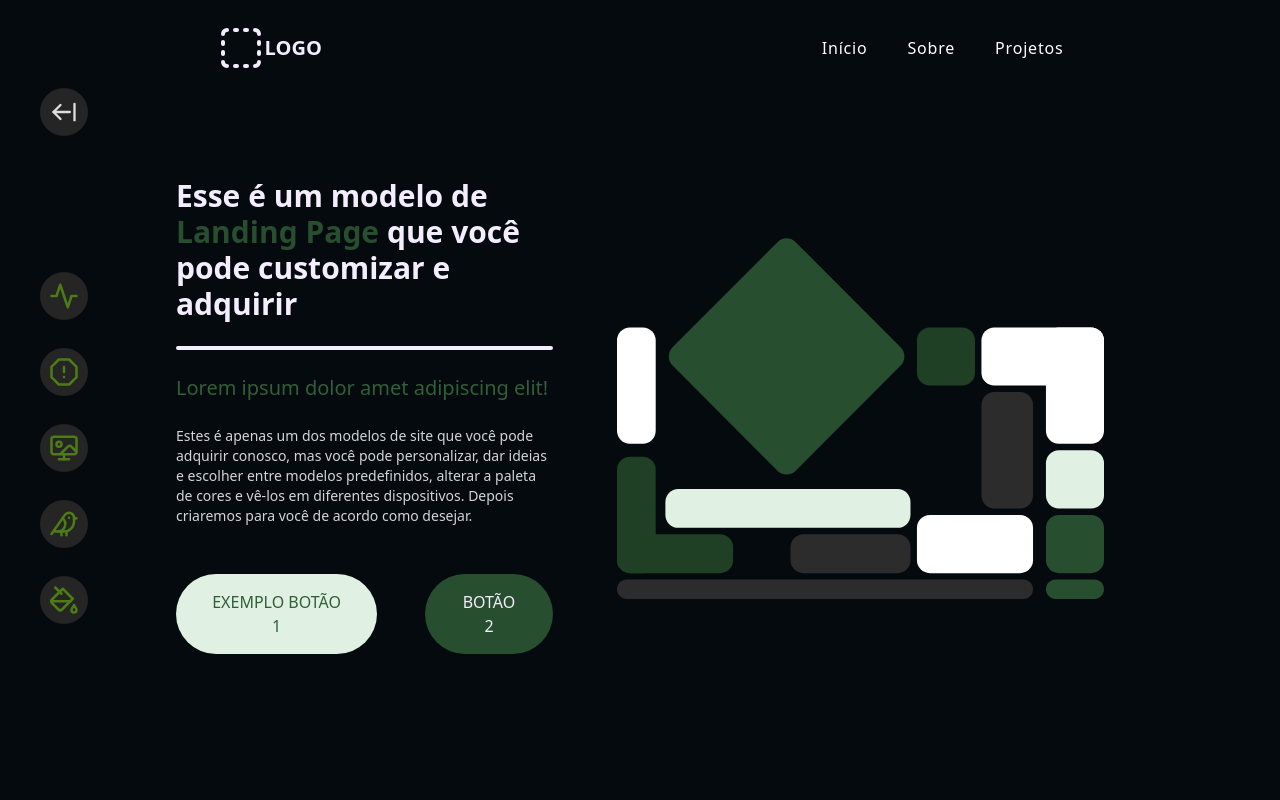
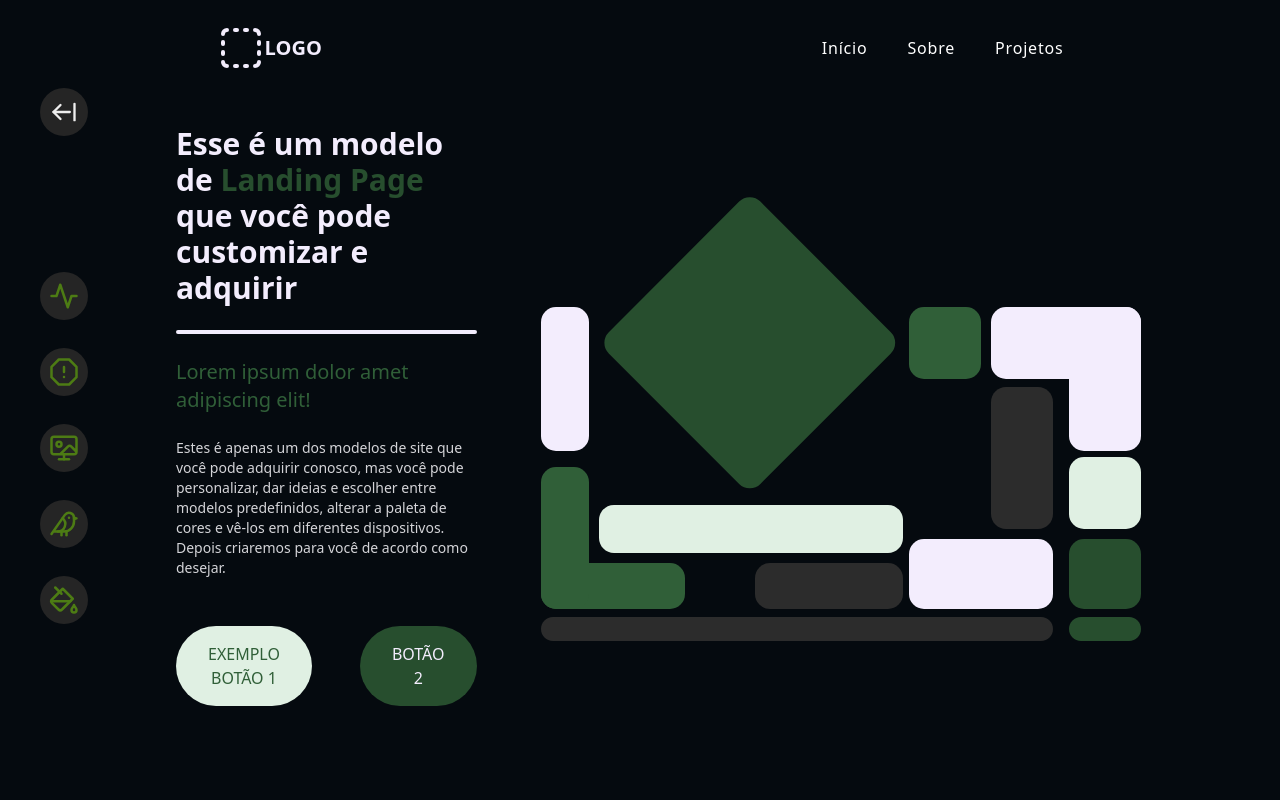
Before and after one commit to juicerq/Notes, a Next.js app in the folder web/: page /demo in a window 1280 px wide. Shown: the top 800 px of the page. Built offline with nearby package versions, Linux system fonts and the light colour scheme.

Commit message:
added art sizes

```diff
--- a/web/src/app/globals.css
+++ b/web/src/app/globals.css
@@ -11,6 +11,22 @@
   color: #252525; /* Cor do texto selecionado */
 }
 
+.element-color-1 {
+  fill: var(--primaryButton);
+}
+.element-color-2 {
+  fill: var(--bgAlt);
+}
+.element-color-3 {
+  fill: var(--text);
+}
+.element-color-4 {
+  fill: var(--accent);
+}
+.element-color-5 {
+  fill: var(--secondaryButton);
+}
+
 :root {
   --bg: #050a0f;
   --bgAlt: #2C2C2C;
@@ -19,6 +35,7 @@
   --extra: #192A22;
   --accent: #305f38;
   --text: #f3edfd;
+
 }
 
 .remove-scrollbar {
@@ -39,6 +56,42 @@
   display: flex;
   justify-items: center;
   align-items: center;
+}
+
+.trace::after{
+  content: '';
+  position: absolute;
+  width: 100%;
+  height: 2px;
+  bottom: 30px;
+  left: -4px;
+  transform: scaleX(0);
+  background: green ;
+  transform-origin: bottom right;
+  transition: transform 0.5s ease-out;
+  animation: travessa 5s ease infinite;
+  animation-delay: 5s;
+}
+
+.trace::after {
+  transform: scaleX(1);
+  transform-origin: bottom left;
+}
+
+@keyframes travessa {
+	0% {
+		width: 0%;
+	}
+
+	50% {
+    left: 100%;
+    right: -4px;
+		width: 100%;
+	}
+
+	100% {
+		width: 1%;
+	}
 }
 
 @layer components {
--- /dev/null
+++ b/web/src/components/SitePreview/LPComponents/Arts/ArtMobile.tsx
@@ -0,0 +1,136 @@
+export default function ArtMobile() {
+  return (
+    <div className="md:hidden">
+      <svg
+        id="art-mobile"
+        width="300"
+        height="225"
+        viewBox="0 0 300 225"
+        xmlns="http://www.w3.org/2000/svg"
+      >
+        <rect
+          className="element-color-1"
+          fill="#274E2E"
+          width="107.267"
+          height="107.267"
+          rx="10"
+          transform="matrix(0.706678 0.707535 -0.706678 0.707535 104.391 0)"
+        />
+        <path
+          className="element-color-1"
+          fill="#274E2E"
+          d="M264 219C264 215.686 266.686 213 270 213H294C297.314 213 300 215.686 300 219V219C300 222.314 297.314 225 294 225H270C266.686 225 264 222.314 264 219V219Z"
+        />
+        <rect
+          className="element-color-1"
+          fill="#274E2E"
+          x="264"
+          y="174"
+          width="36"
+          height="35"
+          rx="10"
+        />
+        <path
+          className="element-color-2"
+          fill="#2C2C2C"
+          d="M225 108C225 102.477 229.477 98 235 98H246C251.523 98 256 102.477 256 108V159C256 164.523 251.523 169 246 169H235C229.477 169 225 164.523 225 159V108Z"
+        />
+        <path
+          className="element-color-2"
+          fill="#2C2C2C"
+          d="M0 219C0 215.686 2.68629 213 6 213H250C253.314 213 256 215.686 256 219V219C256 222.314 253.314 225 250 225H6C2.68629 225 0 222.314 0 219V219Z"
+        />
+        <rect
+          className="element-color-2"
+          fill="#2C2C2C"
+          x="107"
+          y="186"
+          width="74"
+          height="23"
+          rx="10"
+        />
+        <rect
+          className="element-color-3"
+          fill="#ffffff"
+          x="24"
+          y="58"
+          width="72"
+          height="24"
+          rx="10"
+          transform="rotate(90 24 58)"
+        />
+        <rect
+          className="element-color-3"
+          fill="#ffffff"
+          x="225"
+          y="58"
+          width="75"
+          height="36"
+          rx="10"
+        />
+        <rect
+          className="element-color-3"
+          fill="#ffffff"
+          x="264"
+          y="130"
+          width="72"
+          height="36"
+          rx="10"
+          transform="rotate(-90 264 130)"
+        />
+        <rect
+          className="element-color-3"
+          fill="#ffffff"
+          x="184"
+          y="174"
+          width="72"
+          height="35"
+          rx="10"
+        />
+        <rect
+          className="element-color-4"
+          fill="#204026"
+          x="72"
+          y="209"
+          width="72"
+          height="23"
+          rx="10"
+          transform="rotate(-180 72 209)"
+        />
+        <rect
+          className="element-color-4"
+          fill="#204026"
+          x="24"
+          y="138"
+          width="71"
+          height="24"
+          rx="10"
+          transform="rotate(90 24 138)"
+        />
+        <rect
+          className="element-color-4"
+          fill="#204026"
+          x="184"
+          y="58"
+          width="36"
+          height="36"
+          rx="10"
+        />
+        <path
+          className="element-color-5"
+          fill="#E0F0E3"
+          d="M29 167C29 161.477 33.4772 157 39 157H171C176.523 157 181 161.477 181 167V171C181 176.523 176.523 181 171 181H39C33.4772 181 29 176.523 29 171V167Z"
+        />
+        <rect
+          className="element-color-5"
+          fill="#E0F0E3"
+          x="264"
+          y="133"
+          width="36"
+          height="36"
+          rx="10"
+        />
+      </svg>
+    </div>
+  )
+}
--- /dev/null
+++ b/web/src/components/SitePreview/LPComponents/Arts/ArtTablet.tsx
@@ -0,0 +1,135 @@
+export default function ArtTablet() {
+  return (
+    <div className="hidden md:block">
+      <svg
+        width="600"
+        height="450"
+        viewBox="0 0 600 450"
+        xmlns="http://www.w3.org/2000/svg"
+      >
+        <rect
+          className="element-color-1"
+          fill="#274E2E"
+          width="214.534"
+          height="214.534"
+          rx="15"
+          transform="matrix(0.706678 0.707535 -0.706678 0.707535 208.781 0)"
+        />
+        <path
+          className="element-color-1"
+          fill="#274E2E"
+          d="M528 438C528 431.373 533.373 426 540 426H588C594.627 426 600 431.373 600 438V438C600 444.627 594.627 450 588 450H540C533.373 450 528 444.627 528 438V438Z"
+        />
+        <rect
+          className="element-color-1"
+          fill="#274E2E"
+          x="528"
+          y="348"
+          width="72"
+          height="70"
+          rx="15"
+        />
+        <path
+          className="element-color-2"
+          fill="#2C2C2C"
+          d="M450 211C450 202.716 456.716 196 465 196H497C505.284 196 512 202.716 512 211V323C512 331.284 505.284 338 497 338H465C456.716 338 450 331.284 450 323V211Z"
+        />
+        <path
+          className="element-color-2"
+          fill="#2C2C2C"
+          d="M0 438C0 431.373 5.37258 426 12 426H500C506.627 426 512 431.373 512 438V438C512 444.627 506.627 450 500 450H12C5.37258 450 0 444.627 0 438V438Z"
+        />
+        <rect
+          className="element-color-2"
+          fill="#2C2C2C"
+          x="214"
+          y="372"
+          width="148"
+          height="46"
+          rx="15"
+        />
+        <rect
+          className="element-color-3"
+          fill="#ffffff"
+          x="48"
+          y="116"
+          width="144"
+          height="48"
+          rx="15"
+          transform="rotate(90 48 116)"
+        />
+        <rect
+          className="element-color-3"
+          fill="#ffffff"
+          x="450"
+          y="116"
+          width="150"
+          height="72"
+          rx="15"
+        />
+        <rect
+          className="element-color-3"
+          fill="#ffffff"
+          x="528"
+          y="260"
+          width="144"
+          height="72"
+          rx="15"
+          transform="rotate(-90 528 260)"
+        />
+        <rect
+          className="element-color-3"
+          fill="#ffffff"
+          x="368"
+          y="348"
+          width="144"
+          height="70"
+          rx="15"
+        />
+        <rect
+          className="element-color-4"
+          fill="#204026"
+          x="144"
+          y="418"
+          width="144"
+          height="46"
+          rx="15"
+          transform="rotate(-180 144 418)"
+        />
+        <rect
+          className="element-color-4"
+          fill="#204026"
+          x="48"
+          y="276"
+          width="142"
+          height="48"
+          rx="15"
+          transform="rotate(90 48 276)"
+        />
+        <rect
+          className="element-color-4"
+          fill="#204026"
+          x="368"
+          y="116"
+          width="72"
+          height="72"
+          rx="15"
+        />
+        <path
+          className="element-color-5"
+          fill="#E0F0E3"
+          d="M58 329C58 320.716 64.7157 314 73 314H347C355.284 314 362 320.716 362 329V347C362 355.284 355.284 362 347 362H73C64.7157 362 58 355.284 58 347V329Z"
+        />
+        <rect
+          className="element-color-5"
+          fill="#E0F0E3"
+          x="528"
+          y="266"
+          width="72"
+          height="72"
+          rx="15"
+        />
+      </svg>
+    </div>
+  )
+}
--- a/web/src/components/SitePreview/LPComponents/LPHome.tsx
+++ b/web/src/components/SitePreview/LPComponents/LPHome.tsx
@@ -1,6 +1,6 @@
-import Image from 'next/image'
 import { motion } from 'framer-motion'
-import art from '../../../assets/art.svg'
+import ArtMobile from './Arts/ArtMobile'
+import ArtTablet from './Arts/ArtTablet'
 
 export function LPHome() {
   return (
@@ -40,17 +40,22 @@ export function LPHome() {
           <button className="rounded-full bg-previewPalette0-secondaryButton px-6 py-4 uppercase text-previewPalette0-accent transition-all md:px-10 lg:px-8 lg:hover:-translate-y-[3px]">
             Exemplo Botão 1
           </button>
-          <button className="rounded-full bg-previewPalette0-primaryButton px-6 py-4 uppercase transition-all hover:shadow-md hover:shadow-previewPalette0-extra md:px-10 lg:px-8 lg:hover:-translate-y-[3px]">
+          <button
+            onClick={() =>
+              document.documentElement.style.setProperty(
+                '--primaryButton',
+                'red',
+              )
+            }
+            className="rounded-full bg-previewPalette0-primaryButton px-6 py-4 uppercase transition-all hover:shadow-md hover:shadow-previewPalette0-extra md:px-10 lg:px-8 lg:hover:-translate-y-[3px]"
+          >
             Botão 2
           </button>
         </div>
       </div>
-      <div className="hidden flex-col items-center justify-center text-previewPalette0-text md:flex">
-        <Image
-          src={art}
-          alt="art"
-          className="md:w-[550px] lg:w-[750px] xl:w-[600px] 2xl:w-[800px]"
-        />
+      <div>
+        <ArtMobile />
+        <ArtTablet />
       </div>
     </div>
   )
--- a/web/tailwind.config.js
+++ b/web/tailwind.config.js
@@ -45,7 +45,7 @@ module.exports = {
         },
         mainPalette: {
           text: '#2c2c2c',
-          bg: '#ddd',
+          bg: '#eee',
           bgAlt: '#252525',
           primaryButton: '#74c313',
           secondaryButton: '#07010e',
```
Also changed, not shown: web/src/assets/ArtTablet.svg (added), web/src/assets/art.svg (deleted).
